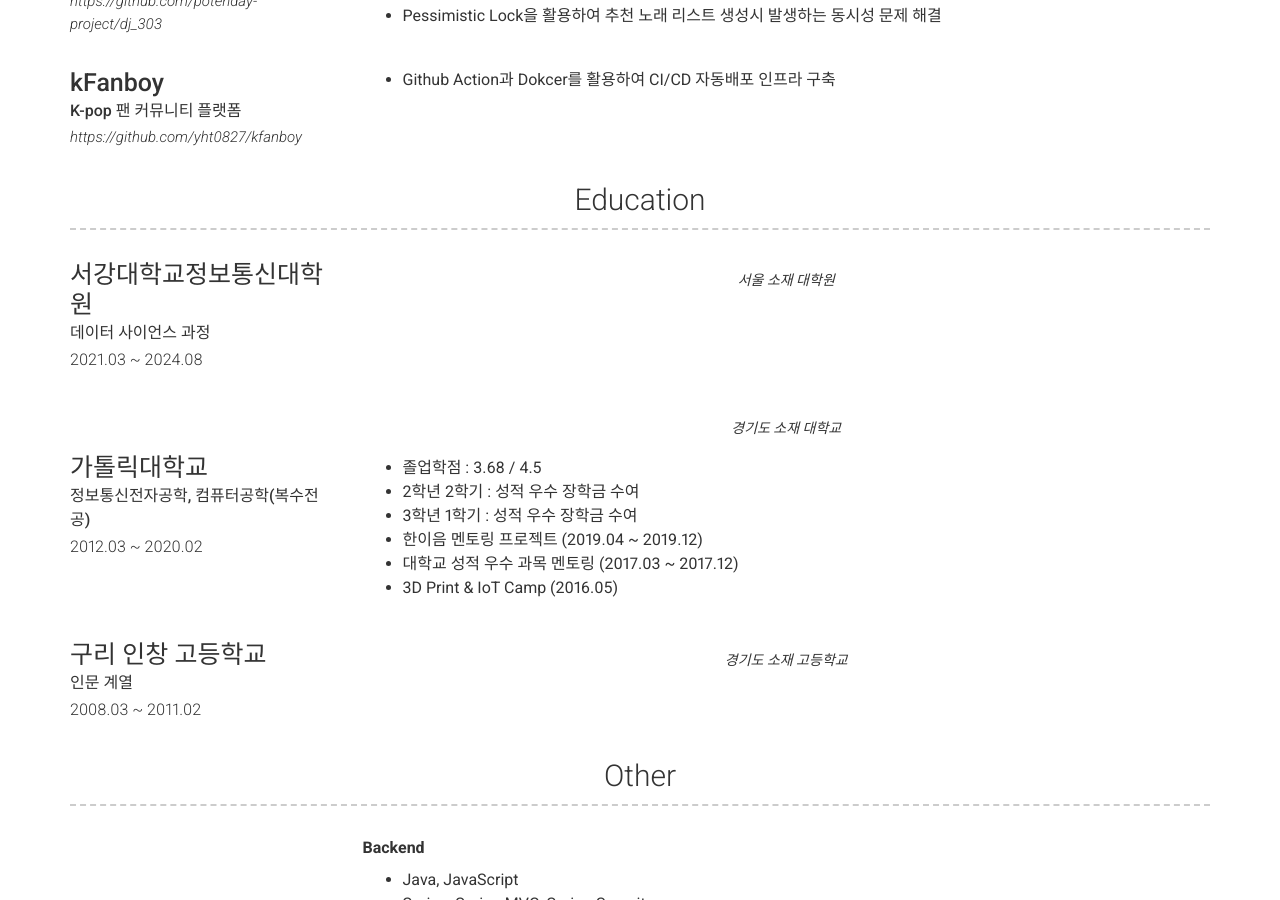
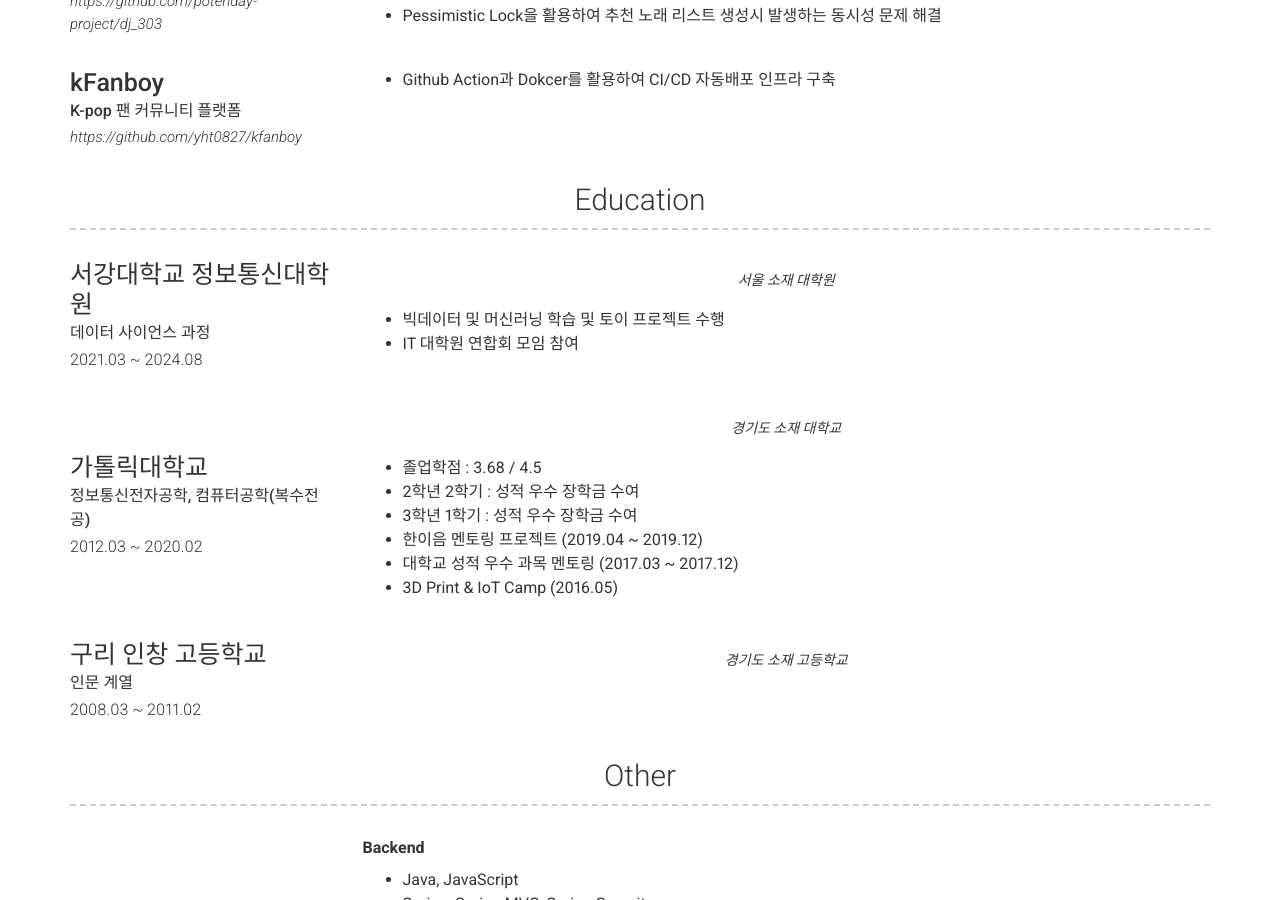
Before and after one commit to yht0827/resume, a Jekyll site: the page built from index.md, in a window 1280 px wide and 900 px high, scrolled down 1747 px. Built offline with Jekyll 4.4.1, drawn with Linux system fonts in a browser that asks for light colours; nearby versions of some CDN libraries.

Commit message:
-- 이력서 수정

```diff
--- a/_config.yml
+++ b/_config.yml
@@ -122,12 +122,14 @@ content:
     layout: list
     content:
       - layout: top-left
-        title: 서강대학교정보통신대학원
+        title: 서강대학교 정보통신대학원
         sub_title: 데이터 사이언스 과정
         caption: 2021.03 ~ 2024.08
         quote: >
           서울 소재 대학원
         description: |
+          - 빅데이터 및 머신러닝 학습 및 토이 프로젝트 수행
+          - IT 대학원 연합회 모임 참여
 
       - layout: top-left
         title: 가톨릭대학교
```
